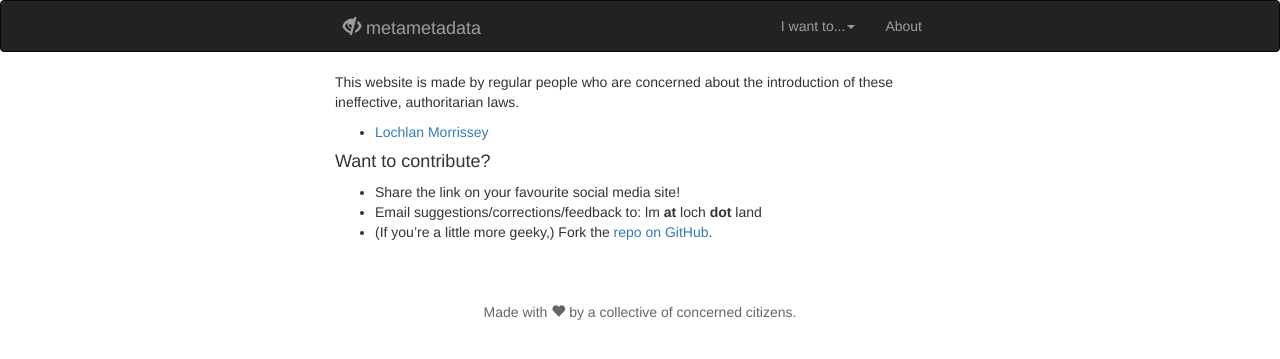
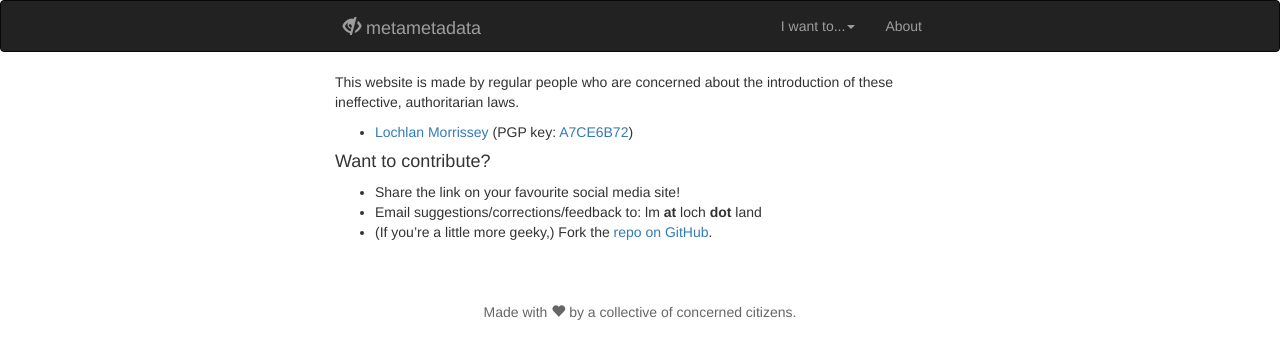
Before and after one commit to stragu/metametadata, a Jekyll site: the page built from about.md, in a window 1280 px wide. Shown: the top 359 px of the page. Built offline with Jekyll 4.4.1, drawn with Linux system fonts in a browser that asks for light colours; nearby versions of some CDN libraries.

Commit message:
Added PGP key to LM.

```diff
--- a/about.md
+++ b/about.md
@@ -10,7 +10,7 @@ ineffective, authoritarian laws.
 
 <a name="#who"></a>
 
-- [Lochlan Morrissey](http://loch.land)
+- [Lochlan Morrissey](http://loch.land) (PGP key: [A7CE6B72](http://loch.land/key.txt))
 
 #### Want to contribute?
 
```
